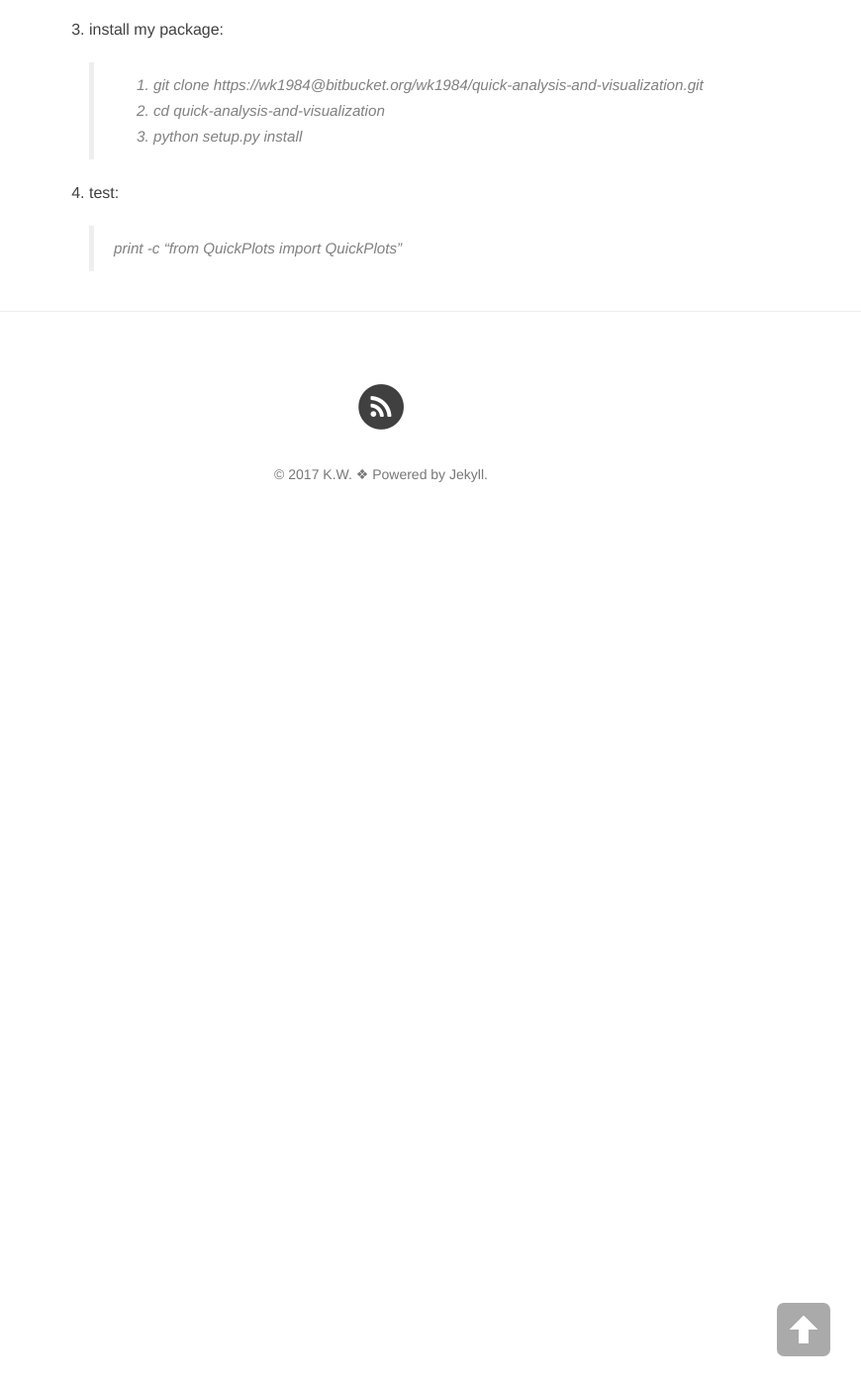
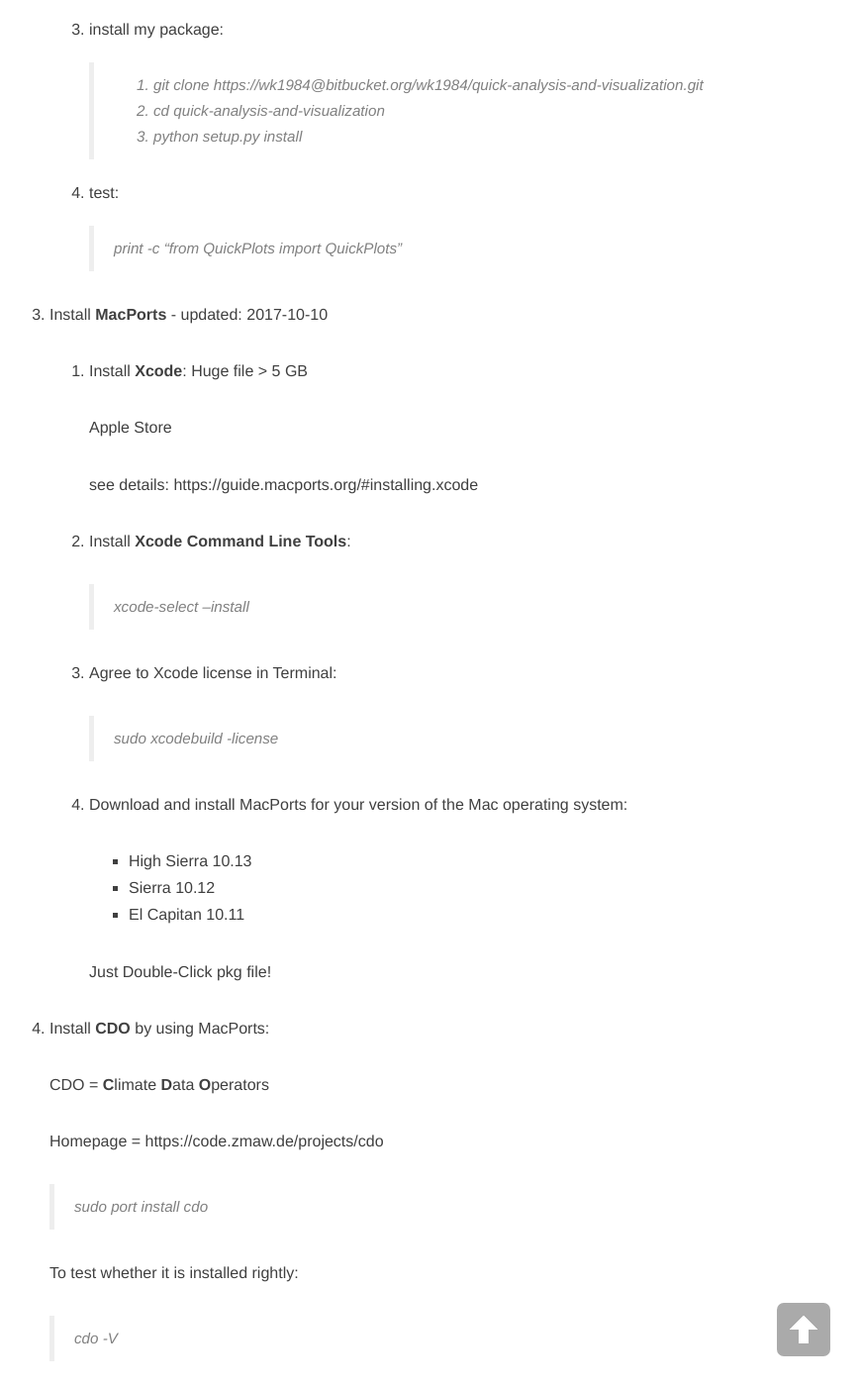
Before and after one commit to wk1984/wk1984.github.io, a Jekyll site: the page built from tech.md, in a window 1280 px wide and 1400 px high, scrolled down 1384 px. Shown: the whole window at 99% size, without its empty margins (255-1125 px from the left). Built offline with Jekyll 4.4.1, drawn with Linux system fonts in a browser that asks for light colours; nearby versions of some CDN libraries; some of the changed text lies outside the part shown.

Commit message:
update tech

```diff
--- a/tech.md
+++ b/tech.md
@@ -43,3 +43,39 @@
 
 	1. test:
 		> print -c "from QuickPlots import QuickPlots"
+
+1. Install **MacPorts** - updated: 2017-10-10
+
+	1. Install **Xcode**: Huge file > 5 GB
+
+		[Apple Store](https://itunes.apple.com/us/app/xcode/id497799835?mt=12)
+
+		see details: [https://guide.macports.org/#installing.xcode](https://guide.macports.org/#installing.xcode)
+
+	1. Install **Xcode Command Line Tools**:
+
+		> xcode-select --install
+
+	1. Agree to Xcode license in Terminal:
+
+		> sudo xcodebuild -license
+
+	1. Download and install MacPorts for your version of the Mac operating system:
+
+		- [High Sierra 10.13](https://github.com/macports/macports-base/releases/download/v2.4.2/MacPorts-2.4.2-10.13-HighSierra.pkg)
+		- [Sierra 10.12](https://github.com/macports/macports-base/releases/download/v2.4.2/MacPorts-2.4.2-10.12-Sierra.pkg)
+		- [El Capitan 10.11](https://github.com/macports/macports-base/releases/download/v2.4.2/MacPorts-2.4.2-10.11-ElCapitan.pkg)
+
+		Just Double-Click pkg file!
+
+1. Install **CDO** by using MacPorts:
+
+	CDO = **C**limate **D**ata **O**perators
+
+	Homepage = [https://code.zmaw.de/projects/cdo](https://code.zmaw.de/projects/cdo)
+
+	> sudo port install cdo
+
+	To test whether it is installed rightly:
+
+	> cdo -V
```
Also changed, not shown: other parts of tech.md (+1 -1 lines).
